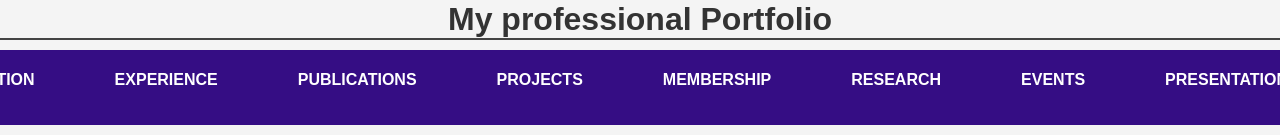
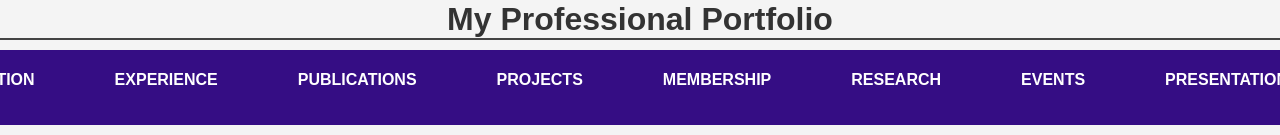
Before and after one commit to anindita1155/anindita1155.github.io, a plain HTML site: page index.html in a window 1280 px wide. Shown: the top 135 px of the page. Drawn offline with Linux system fonts and the light colour scheme.

Commit message:
Update index.html

```diff
--- a/index.html
+++ b/index.html
@@ -116,7 +116,7 @@ footer p {
 }
     </style>
 </head>
-<h1> My professional Portfolio</h1>
+<h1> My Professional Portfolio</h1>
 <body>
     <!-- navigation bar -->
     <header>
```
